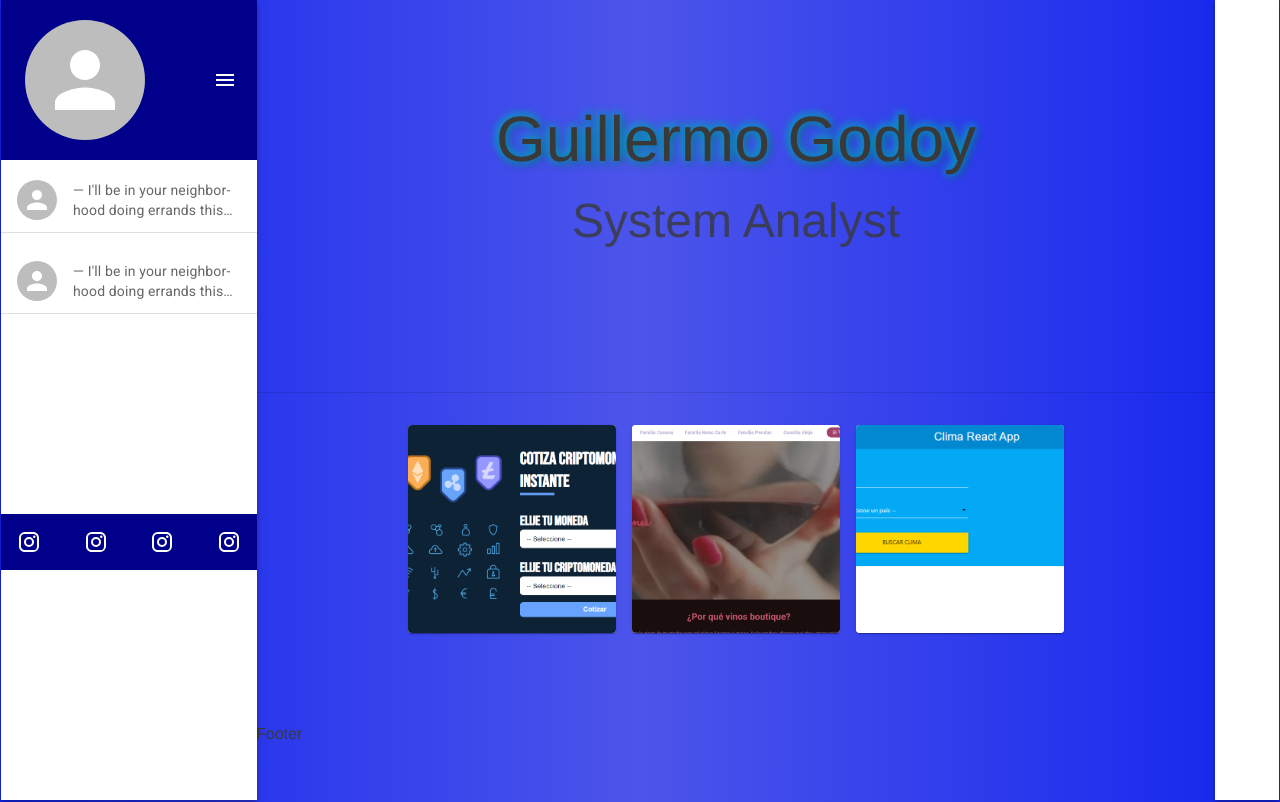
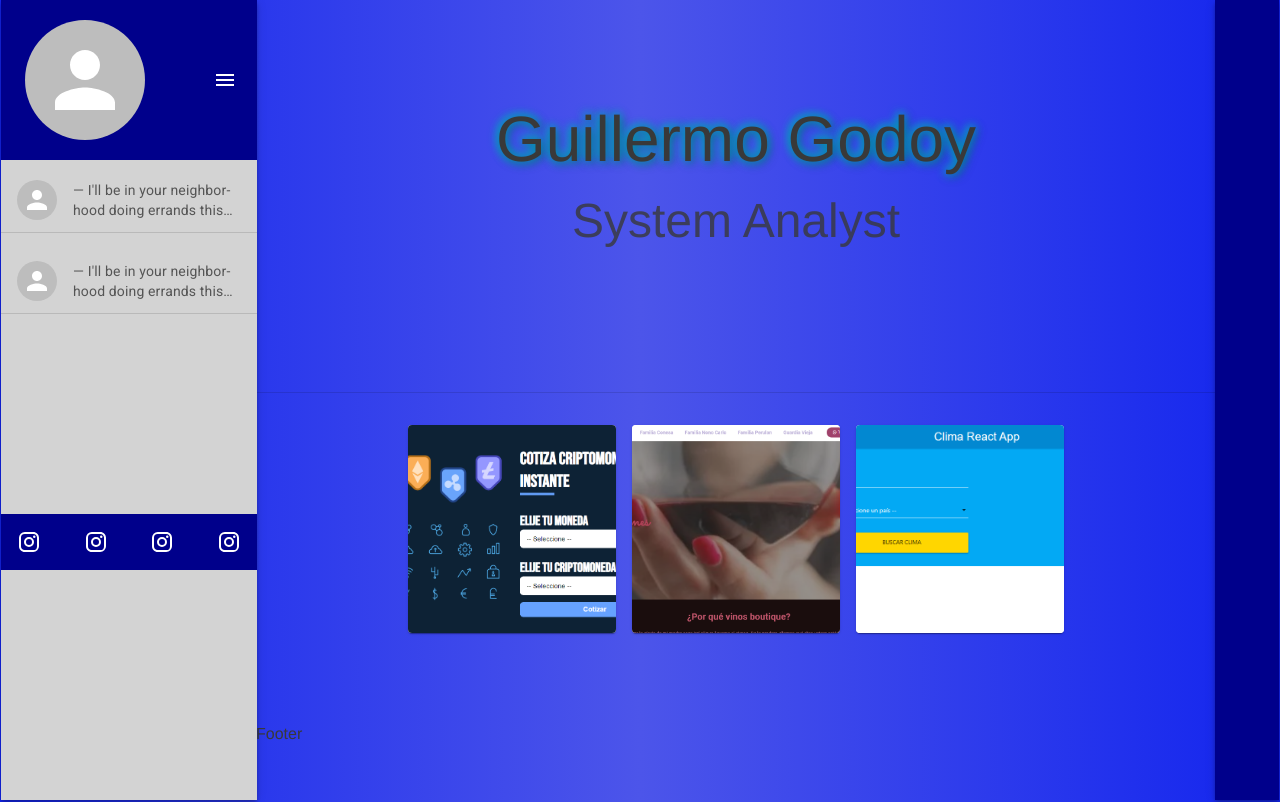
Before and after one commit to GuillermoGodoyPro/ReactPortfolio, a React (Create React App) app: page / in a window 1280 px wide. Shown: the top 802 px of the page. Built offline with nearby package versions, Linux system fonts and the light colour scheme.

Commit message:
Avances dia 2/2 - 27/02

```diff
--- a/src/components/Navbar.jsx
+++ b/src/components/Navbar.jsx
@@ -9,7 +9,7 @@ import { SocialN } from './SocialN';
 export const Navbar = () => {
   return (
     <div>
-      <AppBar sx={{ width: '20%', left: 1, height: '100vh', backgroundColor:'white'}}>
+      <AppBar sx={{ width: '20%', left: 1, height: '100vh', backgroundColor:'lightgrey'}}>
         <Toolbar sx={{ justifyContent: 'space-between', backgroundColor: 'darkblue'}}>
           <ProfileCv/>
             <IconButton
--- a/src/components/Sidebar.jsx
+++ b/src/components/Sidebar.jsx
@@ -3,7 +3,7 @@ import React from 'react'
 
 export const Sidebar = () => {
   return (
-    <AppBar sx={{ right: 1, width: '5%',  height: '100vh', backgroundColor: 'white', color: 'black' }}>
+    <AppBar sx={{ right: 1, width: '5%',  height: '100vh', backgroundColor: 'darkblue', color: 'black' }}>
 
 
 
```
